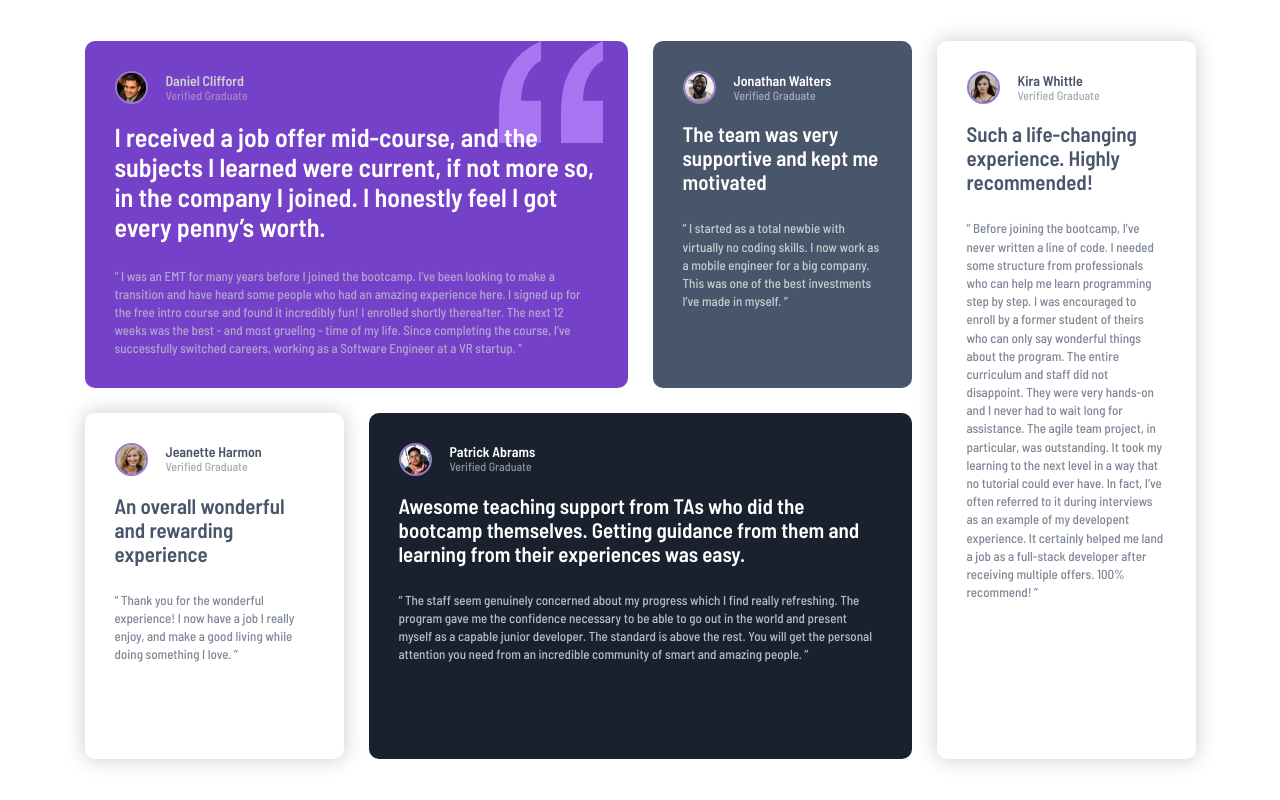
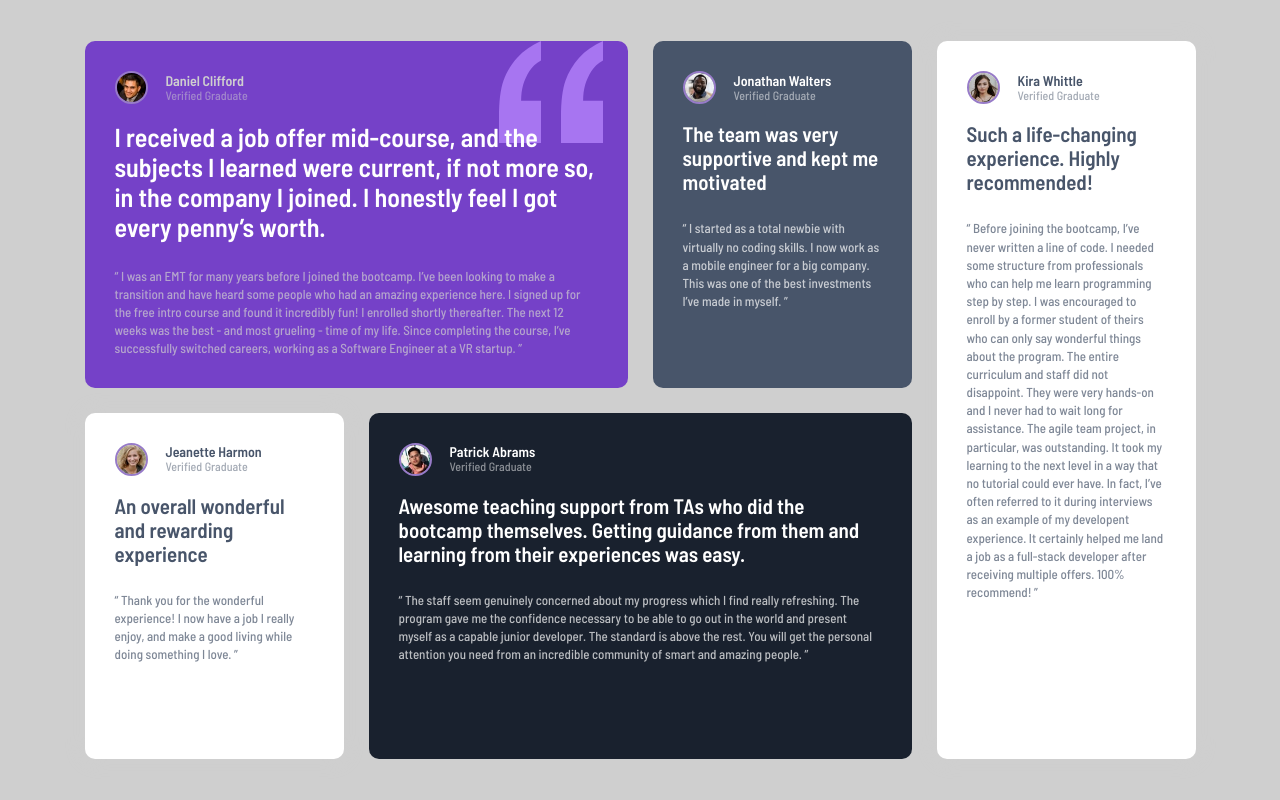
Before and after one commit to Coding-with-Echo/FM-challenge-testimonials-grid, a website built with Parcel: page index.html in a window 1280 px wide. Built offline with nearby package versions, Linux system fonts and the light colour scheme.

Commit message:
adding background color

```diff
--- a/css/style.css
+++ b/css/style.css
@@ -22,7 +22,7 @@ html {
 
 body {
   font-family: "Barlow Semi Condensed", sans-serif;
-  background: var(--color-Light-grayish-blue);
+  background: var(--color-light-gray);
   font-size: 1.3rem;
   font-weight: 500;
   color: var(--color-white);
```
